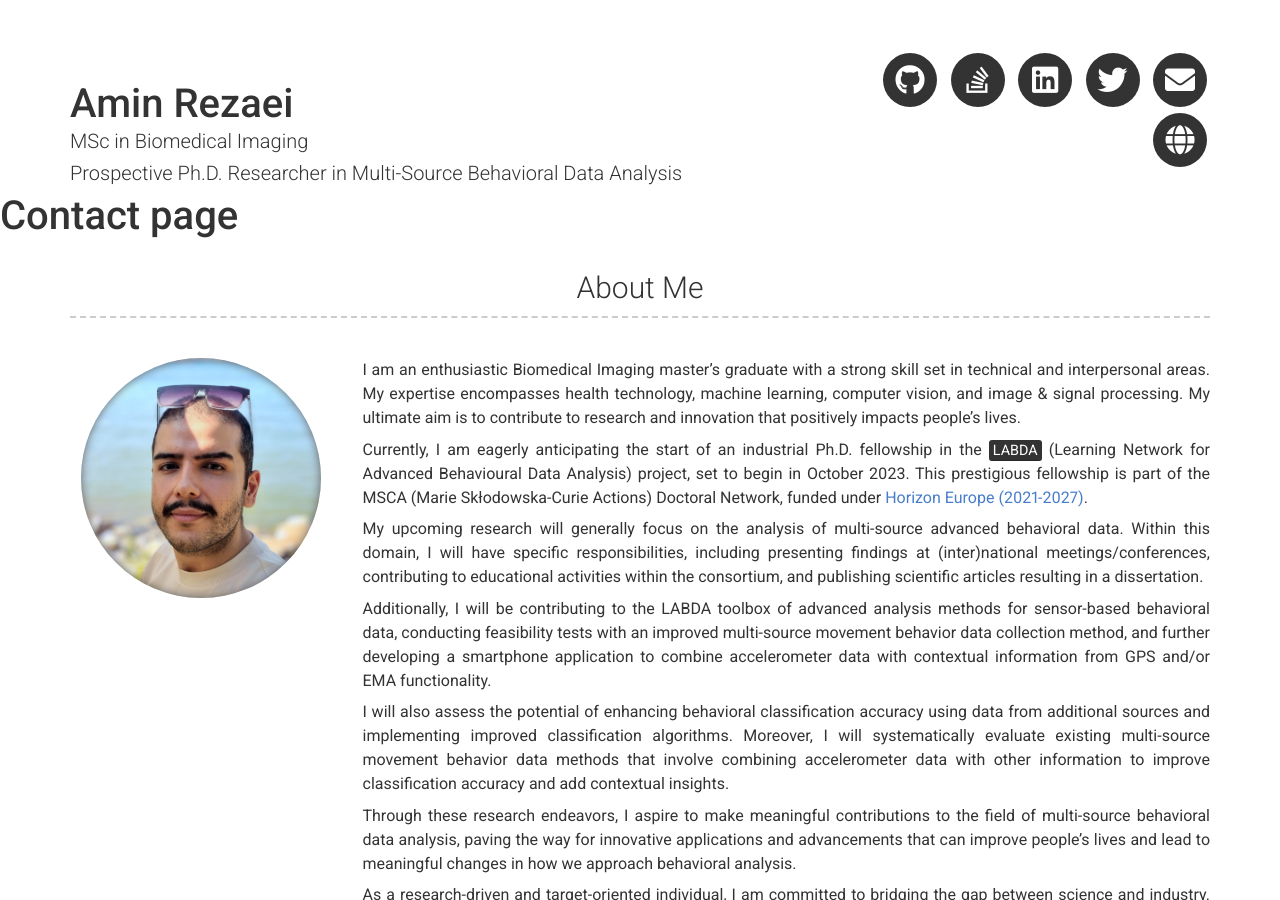
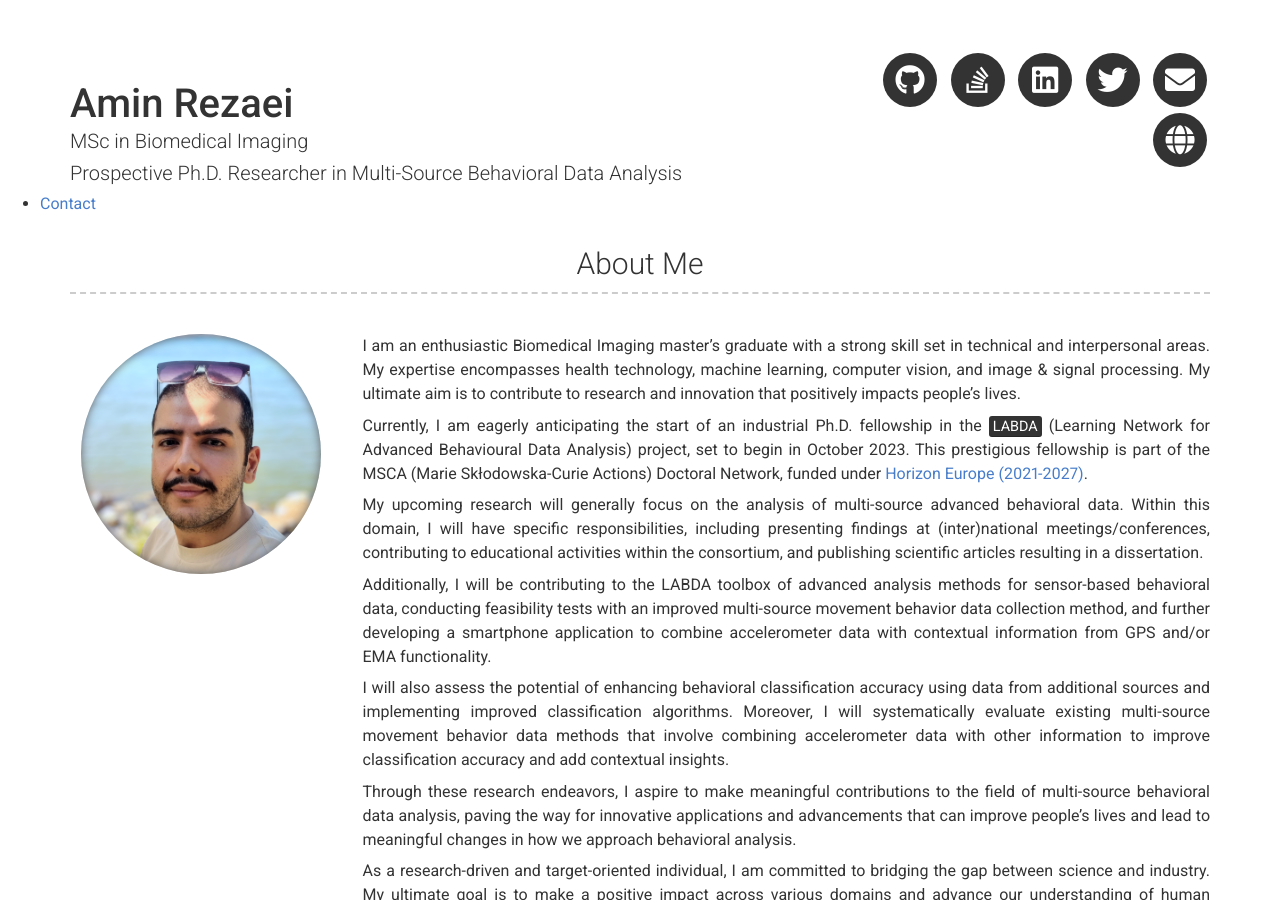
Before and after one commit to aminrezaei-img/CV, a Jekyll site: the page built from index.md, in a window 1280 px wide and 900 px high. Built offline with Jekyll 4.4.1, drawn with Linux system fonts in a browser that asks for light colours; nearby versions of some CDN libraries.

Commit message:
Update default.html

```diff
--- a/_layouts/default.html
+++ b/_layouts/default.html
@@ -6,8 +6,11 @@
 <body class="{% if site.darkmode == true and site.darkmode != 'never' %}dark{% endif %}">
 
   {%- include header.html -%}
-  {% include contact.html %}
-
+  <nav>
+    <ul>
+      <li><a href="/contact.html">Contact</a></li> <!-- Add the Contact link here -->
+    </ul>
+  </nav>
   <main class="page-content" aria-label="Content">
     <div class="wrapper">
 
```
